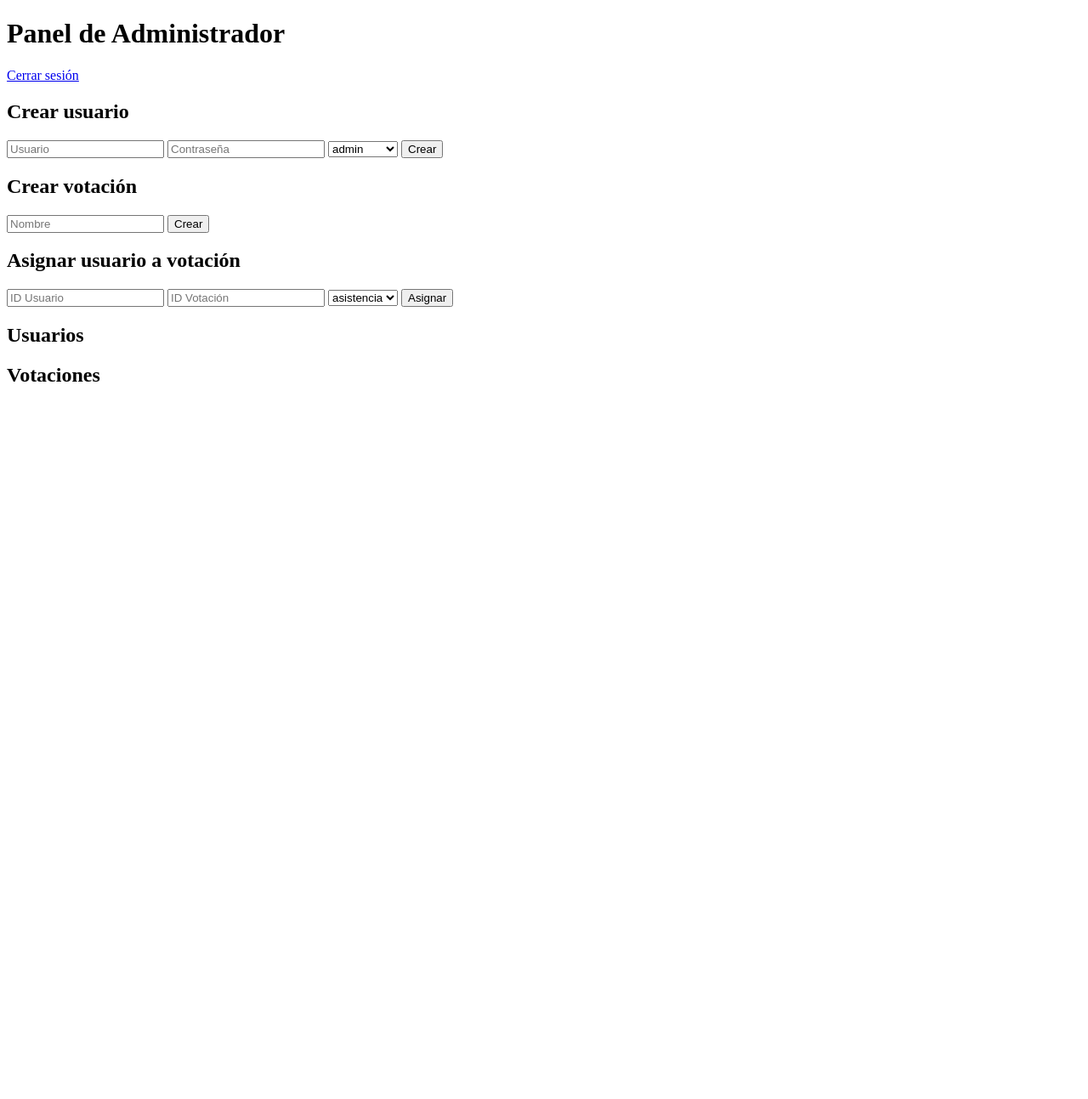
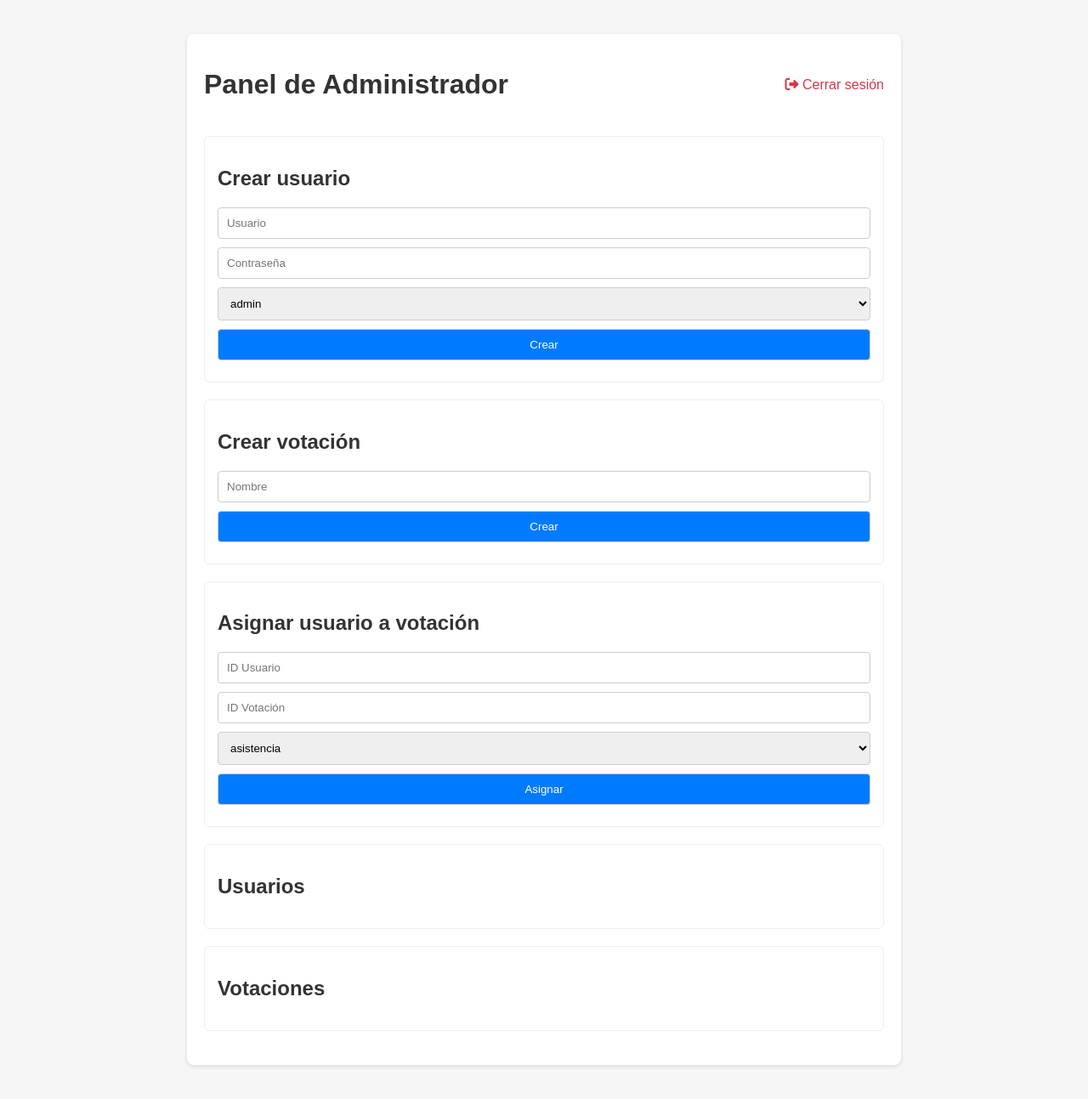
Before and after one commit to AdminBVG/PROYECTOS-PY, a Flask app: template templates/admin_panel.html in a window 1280 px wide. Shown: the whole page at 85% size. Before the commit the page ends 449 px from the top, so only its background shows below. Run offline with Flask 3, Linux system fonts and the light colour scheme; the template is opened without the code that fills it, so the values that code supplies are empty.

Commit message:
Apply shared base template and styling

```diff
--- /dev/null
+++ b/static/css/style.css
@@ -0,0 +1,82 @@
+body {
+    font-family: Arial, sans-serif;
+    background: #f5f5f5;
+    margin: 0;
+    padding: 0;
+}
+
+.container {
+    max-width: 800px;
+    margin: 40px auto;
+    background: #fff;
+    padding: 20px;
+    border-radius: 8px;
+    box-shadow: 0 2px 5px rgba(0,0,0,0.1);
+}
+
+.header {
+    display: flex;
+    justify-content: space-between;
+    align-items: center;
+    margin-bottom: 20px;
+}
+
+h1, h2 {
+    color: #333;
+}
+
+form input, form select, form button {
+    display: block;
+    width: 100%;
+    padding: 10px;
+    margin-bottom: 10px;
+    border: 1px solid #ccc;
+    border-radius: 4px;
+    box-sizing: border-box;
+}
+
+button {
+    background-color: #007bff;
+    color: #fff;
+    border: none;
+    cursor: pointer;
+    border-radius: 4px;
+    padding: 10px 15px;
+}
+
+button:hover {
+    background-color: #0056b3;
+}
+
+a.logout {
+    color: #dc3545;
+    text-decoration: none;
+}
+
+a.logout:hover {
+    text-decoration: underline;
+}
+
+ul {
+    list-style: none;
+    padding: 0;
+}
+
+.card {
+    padding: 15px;
+    border: 1px solid #eee;
+    border-radius: 6px;
+    margin-bottom: 20px;
+}
+
+.error {
+    color: #dc3545;
+    margin-bottom: 15px;
+}
+
+@media (max-width: 600px) {
+    .container {
+        margin: 10px;
+        padding: 15px;
+    }
+}
--- a/templates/admin_panel.html
+++ b/templates/admin_panel.html
@@ -1,8 +1,12 @@
-<!doctype html>
-<title>Admin Panel</title>
+{% extends "base.html" %}
+{% block title %}Admin Panel{% endblock %}
+{% block content %}
+<header class="header">
   <h1>Panel de Administrador</h1>
-<a href="{{ url_for('logout') }}">Cerrar sesión</a>
+  <a class="logout" href="{{ url_for('logout') }}"><i class="fas fa-sign-out-alt"></i> Cerrar sesión</a>
+</header>
 
+<div class="card">
   <h2>Crear usuario</h2>
   <form method="post" action="{{ url_for('admin_create_user') }}">
     <input type="text" name="username" placeholder="Usuario" required>
@@ -14,13 +18,17 @@
     </select>
     <button type="submit">Crear</button>
   </form>
+</div>
 
+<div class="card">
   <h2>Crear votación</h2>
   <form method="post" action="{{ url_for('admin_create_votacion') }}">
     <input type="text" name="nombre" placeholder="Nombre" required>
     <button type="submit">Crear</button>
   </form>
+</div>
 
+<div class="card">
   <h2>Asignar usuario a votación</h2>
   <form method="post" action="{{ url_for('admin_asignar') }}">
     <input type="number" name="user_id" placeholder="ID Usuario" required>
@@ -31,17 +39,23 @@
     </select>
     <button type="submit">Asignar</button>
   </form>
+</div>
 
+<div class="card">
   <h2>Usuarios</h2>
   <ul>
   {% for u in users %}
     <li>{{ u['id'] }} - {{ u['username'] }} ({{ u['role'] }})</li>
   {% endfor %}
   </ul>
+</div>
 
+<div class="card">
   <h2>Votaciones</h2>
   <ul>
   {% for v in votaciones %}
     <li>{{ v['id'] }} - {{ v['nombre'] }}</li>
   {% endfor %}
   </ul>
+</div>
+{% endblock %}
--- /dev/null
+++ b/templates/base.html
@@ -0,0 +1,15 @@
+<!doctype html>
+<html lang="es">
+<head>
+    <meta charset="utf-8">
+    <meta name="viewport" content="width=device-width, initial-scale=1">
+    <title>{% block title %}Sistema de Votación{% endblock %}</title>
+    <link rel="stylesheet" href="{{ url_for('static', filename='css/style.css') }}">
+    <link rel="stylesheet" href="https://cdnjs.cloudflare.com/ajax/libs/font-awesome/6.5.0/css/all.min.css" integrity="sha512-1f7ZKXu5aXoaZySUdkGFUTkOcJCIZy9lEi5Vf3L7hIwrKyYVJZZzKzbwQ6VykBLL8GMDJ9ZhuttW60Trw3nkwg==" crossorigin="anonymous" referrerpolicy="no-referrer" />
+</head>
+<body>
+<div class="container">
+    {% block content %}{% endblock %}
+</div>
+</body>
+</html>
```
Also changed, not shown: templates/asistencia_panel.html (+10 -3 lines), templates/login.html (+11 -6 lines), templates/votante_panel.html (+10 -3 lines). Lines whose indentation alone changed are shown as unchanged.
